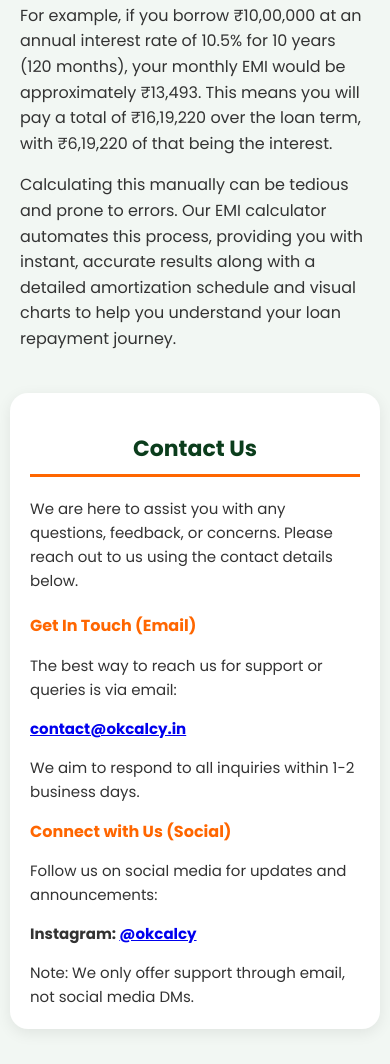
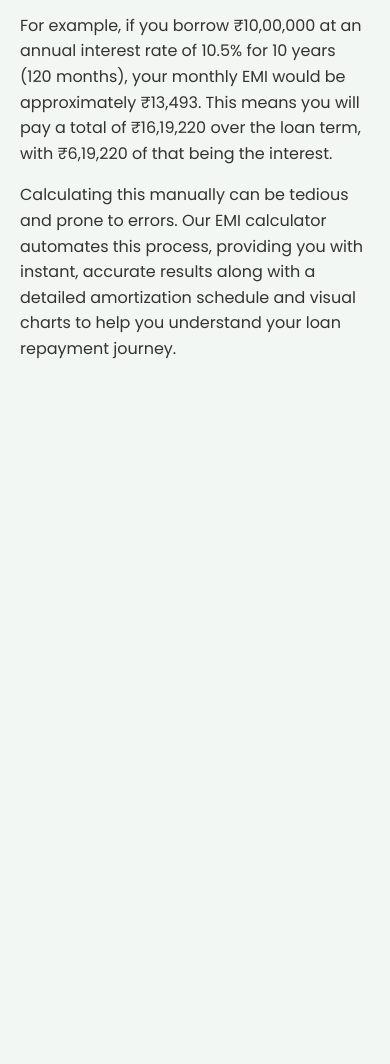
Before and after one commit to ankitranot/emicalculator, a plain HTML site: page index.html in a window 390 px wide. Shown: the part 1619-2683 px from the top of the page. After the commit the page ends 2007 px from the top, so only its background shows below. Drawn offline with nearby package versions, Linux system fonts and the light colour scheme.

Commit message:
Update index.html

```diff
--- a/index.html
+++ b/index.html
@@ -1,7 +1,9 @@
+
 <!DOCTYPE html>
 <html lang="en">
 <head>
-    <script async src="https://www.googletagmanager.com/gtag/js?id=G-6DJZE54ELY"></script>
+    <!-- Google tag (gtag.js) -->
+<script async src="https://www.googletagmanager.com/gtag/js?id=G-6DJZE54ELY"></script>
 <script>
   window.dataLayer = window.dataLayer || [];
   function gtag(){dataLayer.push(arguments);}
@@ -26,8 +28,7 @@
             color: #333;
             line-height: 1.6;
             margin: 0;
-            /* FIX APPLIED: Top padding set to 0 to remove the space at the top */
-            padding: 0 20px 20px 20px;
+            padding: 20px;
             display: flex;
             justify-content: center;
             align-items: flex-start;
@@ -105,53 +106,6 @@
             margin-top: 0;
             box-sizing: border-box;
         }
-
-        /* --- CONTACT US PAGE STYLES MERGED & REDESIGNED --- */
-        .content-card {
-            background: #fff;
-            /* Reduced padding for a more compact look */
-            padding: 30px;
-            border-radius: 18px;
-            box-shadow: 0 4px 15px rgba(0,0,0,0.08);
-            width: 100%;
-            box-sizing: border-box;
-            line-height: 1.6; /* Slightly tighter line height */
-            margin-top: 25px;
-            margin-bottom: 25px; /* Add margin to separate from the end of the page */
-        }
-        .content-card h2 {
-            color: #0b3d1c;
-            font-size: 28px; /* Slightly smaller heading */
-            margin-bottom: 20px;
-            border-bottom: 3px solid #ff6600;
-            padding-bottom: 8px;
-        }
-
-        /* New: Grid/Flex container for contact details */
-        .contact-info-grid {
-            display: flex;
-            flex-wrap: wrap; /* Allows wrapping on smaller screens */
-            gap: 30px; /* Space between the two columns */
-            margin-top: 20px;
-            justify-content: space-between;
-        }
-
-        .contact-detail {
-            flex: 1 1 45%; /* Allows two columns on desktop, full width on mobile */
-            min-width: 250px;
-        }
-
-        .contact-detail h3 {
-             color: #ff6600;
-             font-size: 18px; /* Smaller subheading */
-             margin-top: 0;
-             margin-bottom: 5px;
-        }
-        .contact-detail p {
-            margin-bottom: 0;
-            font-size: 15px;
-        }
-        /* --- END MERGED CONTACT STYLES --- */
 
         .card.expanded {
             max-width: 950px;
@@ -238,7 +192,7 @@
             height: 280px;
             margin-top: 15px;
         }
-        canvas { width: 100 !important; height: 100 !important; }
+        canvas { width: 100% !important; height: 100% !important; }
 
         details {
             margin: 10px 0;
@@ -427,8 +381,7 @@
         @media (max-width: 768px) {
 
             body {
-                /* FIX APPLIED: Top padding set to 0 to remove the space at the top */
-                padding: 0 10px 10px 10px;
+                padding: 10px;
             }
 
             /* Hide the desktop navigation */
@@ -513,31 +466,6 @@
             .card.expanded {
                 max-width: 100%;
             }
-
-            /* MOBILE CONTACT CARD ADJUSTMENTS */
-             .content-card {
-                padding: 20px; /* Further reduced padding */
-            }
-            .content-card h2 {
-                font-size: 22px;
-            }
-            .contact-info-grid {
-                flex-direction: column; /* Stacks columns on mobile */
-                gap: 15px; /* Reduced gap for stacking */
-            }
-            .contact-detail {
-                min-width: 100%;
-            }
-            .contact-detail h3 {
-                font-size: 16px;
-            }
-            .content-card p, .content-card ul {
-                font-size: 15px; /* Smaller font for contact details */
-                line-height: 1.6;
-            }
-            /* END MOBILE CONTACT CARD ADJUSTMENTS */
-
-
             h2 { font-size: 24px; }
             input { padding: 12px; }
             .chart-container {
@@ -570,7 +498,7 @@
     <a href="/" onclick="closeMenu()">Home</a>
     <a href="/articles" onclick="closeMenu()">Articles</a>
         <a href="/about" onclick="closeMenu()">About us</a>
-    <a href="#contact-section" onclick="closeMenu()">Contact us</a>
+    <a href="/contact" onclick="closeMenu()">Contact us</a>
     <a href="/privacy" onclick="closeMenu()">Privacy Policy</a>
     <a href="/terms" onclick="closeMenu()">Terms & Condition</a>
     </nav>
@@ -623,29 +551,6 @@
         </div>
     </div>
 
-    <div class="card-container" id="contact-section">
-        <div class="content-card">
-            <h2>Contact Us</h2>
-            <p>We are here to assist you with any questions, feedback, or concerns. Please reach out to us using the contact details below.</p>
-
-            <div class="contact-info-grid">
-
-                <div class="contact-detail">
-                    <h3>Get In Touch (Email)</h3>
-                    <p>The best way to reach us for support or queries is via email:</p>
-                    <p><strong><a href="mailto:contact@okcalcy.in">contact@okcalcy.in</a></strong></p>
-                    <p>We aim to respond to all inquiries within 1-2 business days.</p>
-                </div>
-
-                <div class="contact-detail">
-                    <h3>Connect with Us (Social)</h3>
-                    <p>Follow us on social media for updates and announcements:</p>
-                    <p><strong>Instagram: <a href="https://www.instagram.com/okcalcy">@okcalcy</a></strong></p>
-                    <p>Note: We only offer support through email, not social media DMs.</p>
-                </div>
-            </div>
-        </div>
-    </div>
     <div id="downloadModal" class="modal">
         <div class="modal-content">
             <h4>Download Your Amortization Schedule</h4>
@@ -756,7 +661,7 @@
                 formulaPara1: "मानक सूत्र है: EMI = [P x R x (1+R)^N] / [(1+R)^N-1]",
                 formulaPara2: "जहां: <ul><li><b>P</b> = मूल ऋण राशि</li><li><b>R</b> = मासिक ब्याज दर (वार्षिक दर / 12 / 100)</li><li><b>N</b> = महीनों में ऋण अवधि</li></ul>",
                 examplePara: "उदाहरण के लिए, यदि आप 10 साल (120 महीने) के लिए 10.5% की वार्षिक ब्याज दर पर ₹10,00,000 उधार लेते हैं, तो आपकी मासिक ईएमआई लगभग ₹13,493 होगी। इसका मतलब है कि आप ऋण अवधि के दौरान कुल ₹16,19,220 का भुगतान करेंगे, जिसमें से ₹6,19,220 ब्याज होगा।",
-                conclusionPara: "Calculating this manually can be tedious and prone to errors. Our EMI calculator automates this process, providing you with instant, accurate results along with a detailed amortization schedule and visual charts to help you understand your loan repayment journey."
+                conclusionPara: "Calculating this manually can be tedious and prone to errors. Our EMI calculator automates this process, providing you with instant, accurate results along as with a detailed amortization schedule and visual charts to help you understand your loan repayment journey."
             }
         };
 
```
